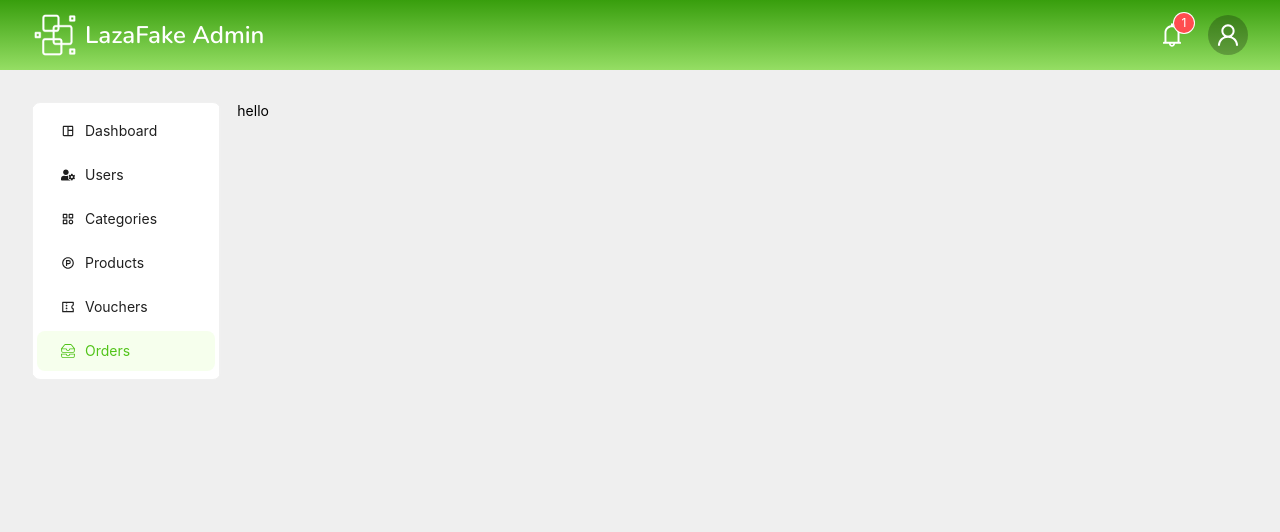
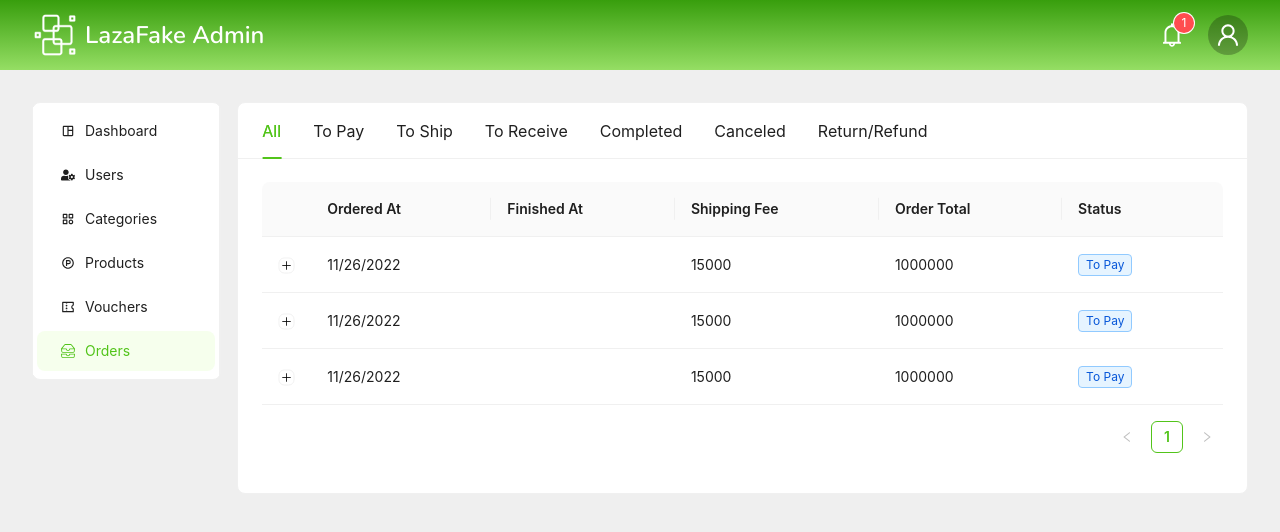
Before and after one commit to fireflies1988/lazafake, a React (Create React App) app in the folder frontend/: page /admin/orders in a window 1280 px wide. Before the commit this address led to /admin/dashboard. Shown: the top 532 px of the page. Built offline with nearby package versions, Linux system fonts and the light colour scheme.

Commit message:
feat(ui): admin/orders (temporary)

```diff
--- a/frontend/src/App.js
+++ b/frontend/src/App.js
@@ -9,7 +9,7 @@ import UserLayout from "./pages/user/UserLayout";
 import Profile from "./pages/user/account/Profile";
 import AddressBook from "./pages/user/account/AddressBook";
 import Password from "./pages/user/account/Password";
-import Orders from "./pages/user/Orders";
+import MyOrders from "./pages/user/MyOrders";
 import Vouchers from "./pages/user/Vouchers";
 import AdminLayout from "./pages/admin/AdminLayout";
 import Dashboard from "./pages/admin/Dashboard";
@@ -18,6 +18,7 @@ import Products from "./pages/admin/Products";
 import ProductDetails from "./pages/ProductDetails";
 import Checkout from "./pages/Checkout";
 import SearchPage from "./pages/SearchPage";
+import Orders from "./pages/admin/Orders";
 
 function App() {
   const isLoggedIn = true;
@@ -47,7 +48,7 @@ function App() {
                   <Route path="*" element={<Navigate to="profile" />} />
                 </Route>
 
-                <Route path="orders" element={<Orders />} />
+                <Route path="orders" element={<MyOrders />} />
                 <Route path="vouchers" element={<Vouchers />} />
 
                 <Route path="*" element={<Navigate to="account/profile" />} />
@@ -68,6 +69,7 @@ function App() {
           <Route path="dashboard" element={<Dashboard />} />
           <Route path="categories" element={<Categories />} />
           <Route path="products" element={<Products />} />
+          <Route path="orders" element={<Orders />} />
           <Route path="*" element={<Navigate to="dashboard" />} />
         </Route>
       </Routes>
--- a/frontend/src/pages/user/Orders.jsx
+++ b/frontend/src/pages/admin/Orders.jsx
@@ -1,6 +1,5 @@
-import { Card, Empty, Image, Table, Tag } from "antd";
+import { Card, Empty, Image, Table, Tabs, Tag } from "antd";
 import React, { useState } from "react";
-import CardTitle from "../../components/CartTitle";
 
 const tabList = [
   {
@@ -79,7 +78,7 @@ function Orders() {
         productName: "Product Name",
         price: "100000",
         quantity: "10",
-        itemSubtotal: "1000000"
+        itemSubtotal: "1000000",
       });
     }
     return <Table columns={columns} dataSource={data} pagination={false} />;
@@ -163,7 +162,6 @@ function Orders() {
 
   return (
     <Card
-      title={<CardTitle title="My Orders" />}
       tabList={tabList}
       activeTabKey={activeTabKey1}
       onTabChange={(key) => {
--- /dev/null
+++ b/frontend/src/pages/user/MyOrders.jsx
@@ -0,0 +1,178 @@
+import { Card, Empty, Image, Table, Tag } from "antd";
+import React, { useState } from "react";
+import CardTitle from "../../components/CartTitle";
+
+const tabList = [
+  {
+    key: "all",
+    tab: "All",
+  },
+  {
+    key: "toPay",
+    tab: "To Pay",
+  },
+  {
+    key: "toShip",
+    tab: "To Ship",
+  },
+  {
+    key: "toReceive",
+    tab: "To Receive",
+  },
+  {
+    key: "completed",
+    tab: "Completed",
+  },
+  {
+    key: "canceled",
+    tab: "Canceled",
+  },
+  {
+    key: "return",
+    tab: "Return/Refund",
+  },
+];
+
+function MyOrders() {
+  const [activeTabKey1, setActiveTabKey1] = useState("all");
+
+  const onTab1Change = (key) => {
+    setActiveTabKey1(key);
+  };
+
+  const expandedRowRender = () => {
+    const columns = [
+      {
+        title: "Thumbnail",
+        dataIndex: "thumbnail",
+        key: "thumbnail",
+        render: (_, { thumbnail }) => <Image width={100} src={thumbnail} />,
+      },
+      {
+        title: "Product Name",
+        dataIndex: "productName",
+        key: "productName",
+      },
+      {
+        title: "Unit Price",
+        key: "price",
+        dataIndex: "price",
+      },
+      {
+        title: "Quantity",
+        dataIndex: "quantity",
+        key: "quantity",
+      },
+      {
+        title: "Item Subtotal",
+        dataIndex: "itemSubtotal",
+        key: "itemSubtotal",
+      },
+    ];
+
+    const data = [];
+    for (let i = 0; i < 3; ++i) {
+      data.push({
+        key: i.toString(),
+        thumbnail:
+          "https://zos.alipayobjects.com/rmsportal/jkjgkEfvpUPVyRjUImniVslZfWPnJuuZ.png",
+        productName: "Product Name",
+        price: "100000",
+        quantity: "10",
+        itemSubtotal: "1000000",
+      });
+    }
+    return <Table columns={columns} dataSource={data} pagination={false} />;
+  };
+
+  const outerColumns = [
+    {
+      title: "Ordered At",
+      dataIndex: "orderedAt",
+      key: "orderedAt",
+    },
+    {
+      title: "Finished At",
+      dataIndex: "finishedAt",
+      key: "finishedAt",
+    },
+    {
+      title: "Shipping Fee",
+      dataIndex: "shippingFee",
+      key: "shippingFee",
+    },
+    {
+      title: "Order Total",
+      dataIndex: "orderTotal",
+      key: "orderTotal",
+    },
+    {
+      title: "Status",
+      dataIndex: "status",
+      key: "status",
+      render: (_, { status }) => {
+        let color = "green";
+        if (status === "To Pay") {
+          color = "blue";
+        } else if (status === "To Ship") {
+          color = "cyan";
+        } else if (status === "To Receive") {
+          color = "purple";
+        } else if (status === "Canceled") {
+          color = "red";
+        } else if (status === "Return/Refund") {
+          color = "magenta";
+        }
+        return <Tag color={color}>{status}</Tag>;
+      },
+    },
+    // {
+    //   title: "Action",
+    //   key: "operation",
+    //   render: () => <Link to="#">See Details</Link>,
+    // },
+  ];
+
+  const outerData = [];
+  for (let i = 0; i < 3; ++i) {
+    outerData.push({
+      key: i.toString(),
+      orderedAt: "11/26/2022",
+      finishedAt: "",
+      shippingFee: "15000",
+      orderTotal: "1000000",
+      status: "To Pay",
+    });
+  }
+
+  const contentList = {
+    all: (
+      <Table
+        columns={outerColumns}
+        expandable={{ expandedRowRender }}
+        dataSource={outerData}
+      />
+    ),
+    toPay: <Empty />,
+    toShip: <Empty />,
+    toReceive: <Empty />,
+    completed: <Empty />,
+    canceled: <Empty />,
+    return: <Empty />,
+  };
+
+  return (
+    <Card
+      title={<CardTitle title="My Orders" />}
+      tabList={tabList}
+      activeTabKey={activeTabKey1}
+      onTabChange={(key) => {
+        onTab1Change(key);
+      }}
+    >
+      {contentList[activeTabKey1]}
+    </Card>
+  );
+}
+
+export default MyOrders;
```
